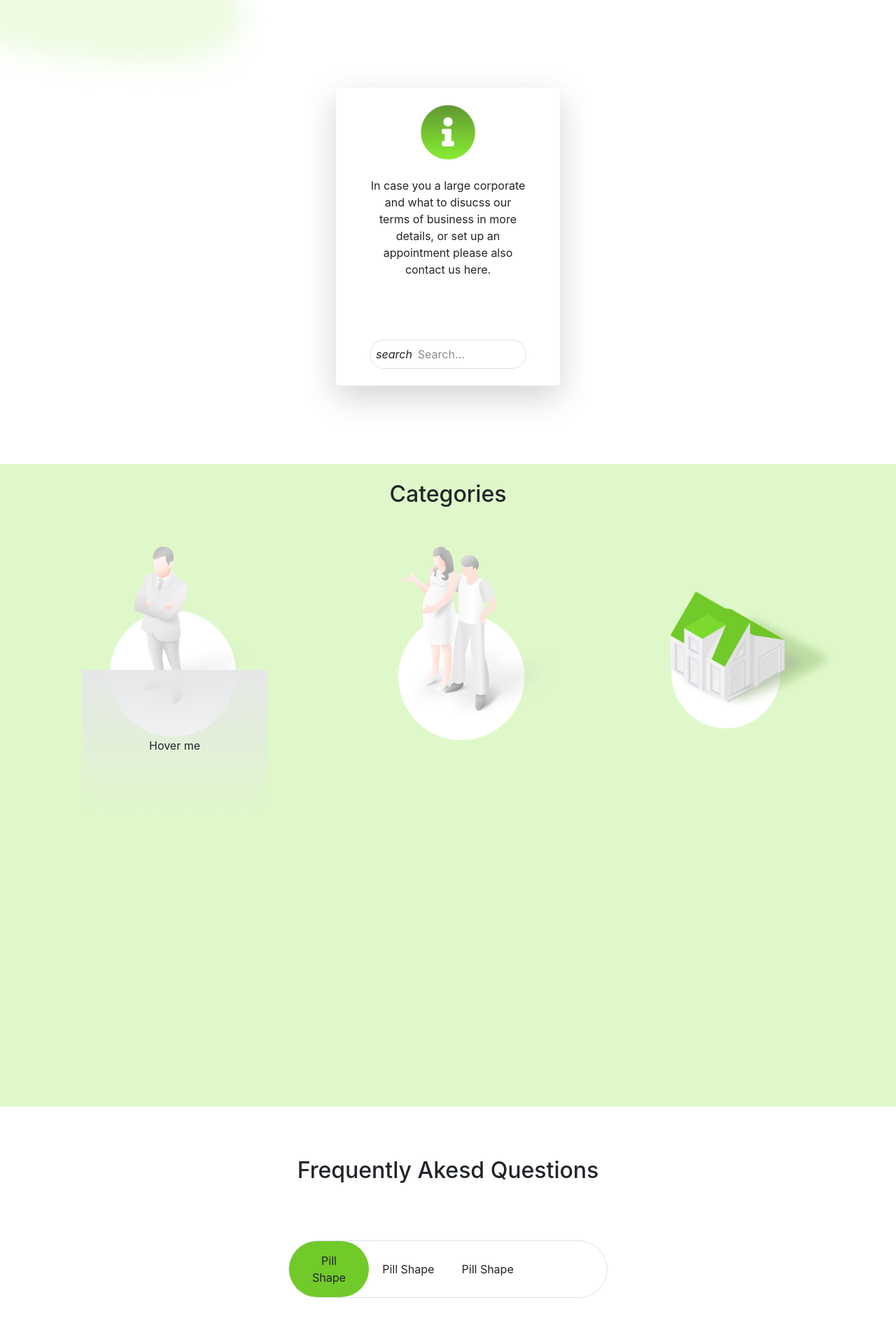
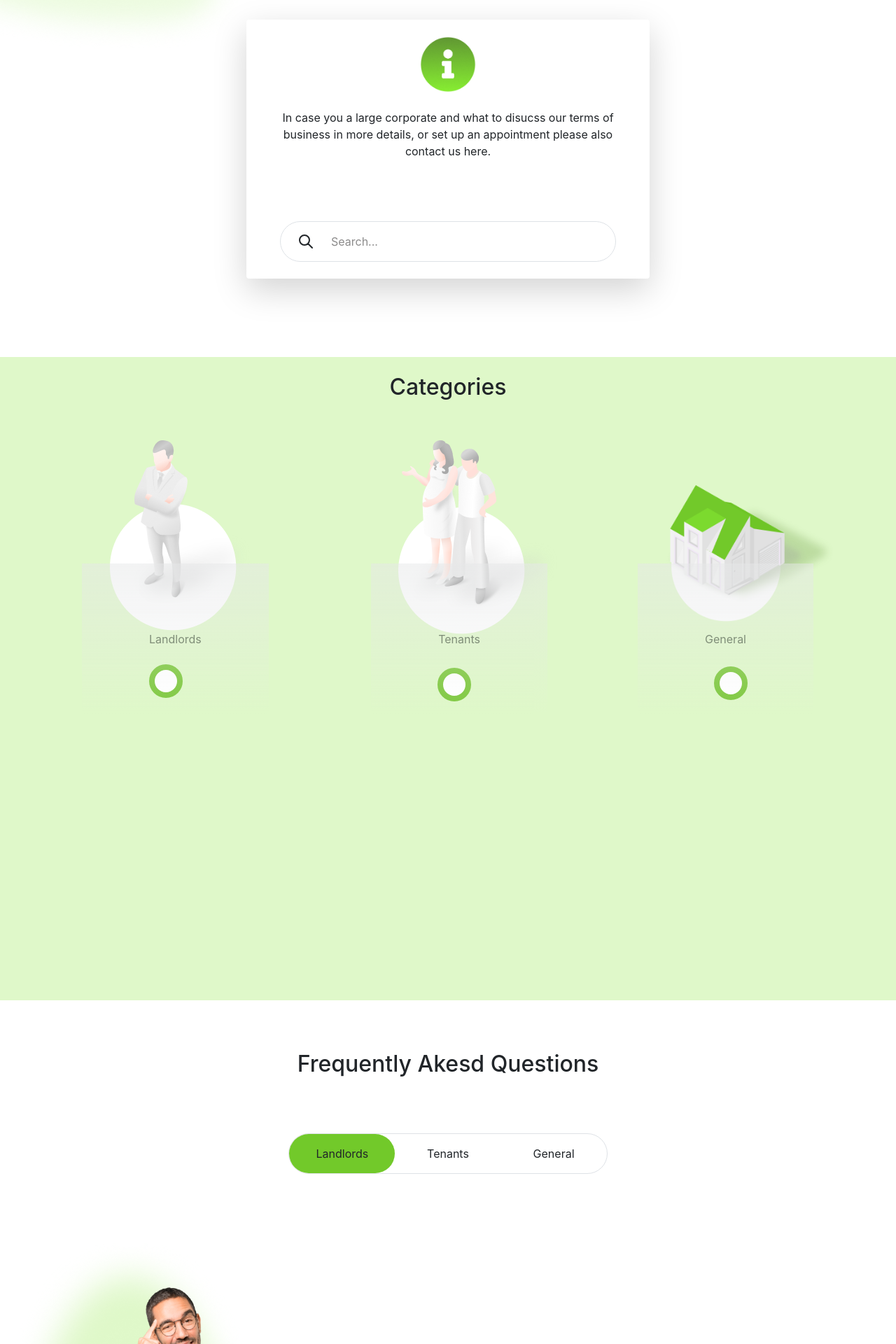
Before and after one commit to muzammalrahim/Rental-Shield, a React (Create React App) app: page /faq in a window 1280 px wide. Shown: the part 740-2660 px from the top of the page at 70% size. Built offline with nearby package versions, Linux system fonts and the light colour scheme.

Commit message:
code update

```diff
--- a/src/components/Accordion/FaqAccordion.js
+++ b/src/components/Accordion/FaqAccordion.js
@@ -1,7 +1,9 @@
-import React, { Component } from 'react'
+import React, { Component } from "react";
 import Faq from "react-faq-component";
-import {Container, Row, Col} from 'react-bootstrap'
-import FaqBg from '../../assets/images/FaqAccordion.png'
+import { Container, Row, Col } from "react-bootstrap";
+import FaqBg from "../../assets/images/FaqAccordion.png";
+
+
 
 const data = {
   title: "",
@@ -46,10 +48,10 @@ const styles = {
   // bgColor: 'white',
   titleTextColor: "#606060",
   rowTitleColor: "#606060",
-    rowContentColor:"#606060",
-    rowContentTextAlign:"left",
-    arrowIcon:"",
-    arrowColor:"#606060",
+  rowContentColor: "#606060",
+  rowContentTextAlign: "left",
+  arrowIcon: "",
+  arrowColor: "#606060",
   // rowContentColor: 'grey',
   // arrowColor: "red",
 };
@@ -60,46 +62,66 @@ const config = {
   // tabFocus: true
 };
 
+export default class FaqAccordion extends Component {
 
-export default class FaqAccordion extends Component {
+  constructor() {
+    super()
+    this.state = {
+     TabValue:1
+    }
+}
+
+ TabchangeHandler=(value)=>{
+      this.setState({TabValue:value})
+  }
+
   render() {
+    let {TabValue} = this.state
     return (
       <div>
+        <Container fluid>
+          <Row className="items-center mt-4">
+            <Col lg="5" md="12" sm="12" className="m-auto">
+              <br /> <br />
+              <h2>Frequently Akesd Questions</h2> <br /> <br /> <br />
+              <div class="flex rounded-full border-grey-light border mx-4">
+                <button onClick={(e)=>this.TabchangeHandler(1)}
+                className={`w-4/12  rounded-full py-3 px-6 ${TabValue === 1 ? "bg-green-900" : ""}`}
+               >
+                 Landlords
+                </button>
+                <button onClick={(e)=>this.TabchangeHandler(2)}
+               className={`w-4/12  rounded-full py-3 px-6 ${TabValue === 2 ? "bg-green-900" : ""}`}
 
-            <Container fluid>
-                <Row  className ="items-center mt-4">
-
-                    <Col  lg="5" md="12" sm="12" className="m-auto">
-                        <br/>   <br/>
-                    <h2>Frequently Akesd Questions</h2>   <br/>  <br/>  <br/>
-                    <div class="flex rounded-full border-grey-light border mx-4">
-                    <button class="w-25 bg-green-900 rounded-full py-3 px-6">Pill Shape</button>
-                    <button class="w-25 rounded-full py-3 px-6...">Pill Shape</button>
-                    <button class=" w-25 rounded-full py-3 px-6...">Pill Shape</button>
-
+                >
+                  Tenants
+                </button>
+                <button onClick={(e)=>this.TabchangeHandler(3)}
+                className={`w-4/12  rounded-full py-3 px-6 ${TabValue === 3 ? "bg-green-900" : ""}`}
+                >
+                  General
+                </button>
               </div>
-
             </Col>
           </Row>
-                <Row className ="items-center">
-                    <Col lg="5" md="12" sm="12"  className="min-h-screen">
-                        <div className="bg-contain bg-no-repeat bg-center faq-bg no-repeat min-h-screen" style={{ backgroundImage:`url(${FaqBg})` }}>
-
-                        </div>
+          <Row className="items-center">
+            <Col lg="5" md="12" sm="12" className="min-h-screen">
+              <div
+                className="bg-contain bg-no-repeat bg-center faq-bg no-repeat min-h-screen"
+                style={{ backgroundImage: `url(${FaqBg})` }}
+              ></div>
             </Col>
-                    <Col lg="7" md="12" sm="12" className="text-center lg:text-left md:faq-content">
-                        <Faq
-                            data={data}
-                            styles={styles}
-                            config={config}
-                        />
+            <Col
+              lg="7"
+              md="12"
+              sm="12"
+              className="text-center lg:text-left md:faq-content"
+            >
+             <Faq data={data} styles={styles} config={config} />
             </Col>
           </Row>
         </Container>
-
-
-
       </div>
-        )
+    );
   }
 }
--- a/src/components/Cards/FaqCard.js
+++ b/src/components/Cards/FaqCard.js
@@ -1,23 +1,28 @@
-import React, { Component } from 'react'
-import SearchBox from "../SearchBox/FaqSearchBox"
-import cardIcon from '../../assets/images/FaqcardIcon.png'
+import React, { Component } from "react";
+import SearchBox from "../SearchBox/FaqSearchBox";
+import cardIcon from "../../assets/images/FaqcardIcon.png";
 
 export default class FaqCard extends Component {
   render() {
     return (
       <div>
-                <div class="max-w-xs rounded overflow-hidden shadow-lg p-4 mb-28 mx-auto">
-  <img class="m-auto max-h-20" src={cardIcon} alt="Sunset in the mountains"/>
+        <div class="max-w-xl rounded overflow-hidden shadow-lg p-4 mb-28 mx-auto">
+          <img
+            class="m-auto max-h-20"
+            src={cardIcon}
+            alt="Sunset in the mountains"
+          />
           <div class="px-6 py-4">
             <p class="text-grey-darker text-base">
-    In case you a large corporate and what to disucss our terms of business in more details, or set up an appointment please also contact us here.
+              In case you a large corporate and what to disucss our terms of
+              business in more details, or set up an appointment please also
+              contact us here.
             </p>
           </div>
-  <div class="px-6 py-4">
-  </div>
- <SearchBox/>
+          <div class="px-6 py-4"></div>
+          <SearchBox />
         </div>
       </div>
-        )
+    );
   }
 }
--- a/src/components/FaqCategory/FaqCategories.js
+++ b/src/components/FaqCategory/FaqCategories.js
@@ -1,8 +1,9 @@
-import React, { Component } from 'react'
-import {Container, Row, Col} from 'react-bootstrap'
-import General from '../../assets/images/FaqCategoriesGeneral.png'
-import Tenants from '../../assets/images/FaqCategoriesTenants.png'
-import Landlords from '../../assets/images/FaqCategoriesLandlords.png'
+import React, { Component } from "react";
+import { Container, Row, Col } from "react-bootstrap";
+import General from "../../assets/images/FaqCategoriesGeneral.png";
+import Tenants from "../../assets/images/FaqCategoriesTenants.png";
+import Landlords from "../../assets/images/FaqCategoriesLandlords.png";
+import FaqAccordianIcon from "../../assets/images/FaqAccordianIcon.svg";
 
 export default class FaqCategories extends Component {
   render() {
@@ -10,39 +11,77 @@ export default class FaqCategories extends Component {
       <div>
         <div className="bg-lightgreen">
           <Container>
-                <br/>
+            <br />
             <h2>Categories</h2>
-                <br/>  <br/>
+            <br /> <br />
+            <Row className="items-center">
+              <Col lg="4" md="4" sm="12" className="min-h-screen">
+                <div className="m-auto bg-no-repeat bg-center faq-bg no-repeat min-h-screen relative">
+                  <img
+                    class="m-auto"
+                    src={Landlords}
+                    alt="Sunset in the mountains"
+                  />
 
-                <Row className ="items-center">
-                    <Col lg="4" md="4" sm="12"  className="min-h-screen">
-                        <div className="m-auto bg-no-repeat bg-center faq-bg no-repeat min-h-screen relative">
-                        <img class="m-auto" src={Landlords} alt="Sunset in the mountains"/>
-                        <button type="button" class="top-44 left-8  absolute bg-gradient-to-b from-silver-100 to-blue-500 p-24	 hover:from-pink-500 hover:to-yellow-500 ...">
-  Hover me
+                  <button
+                    type="button"
+                    class="top-44 left-8 opacity-50 absolute bg-gradient-to-b from-silver-100 to-blue-500 p-24	 hover:from-pink-500 hover:to-yellow-500 ..."
+                  >
+                    Landlords
                   </button>
-                        </div>
-
-                    </Col>
-                    <Col lg="4" md="4" sm="12"  className="min-h-screen">
-                        <div className="m-auto bg-contain bg-no-repeat bg-center faq-bg no-repeat min-h-screen" >
-                        <img class="m-auto" src={Tenants} alt="Sunset in the mountains"/>
+                  <div
+                    class=" md:mx-auto lg:ml-32  mt-12
+                  rounded-full h-12 w-12 flex items-center justify-center bg-white border-8 border-solid  border-green-200  "
+                  ></div>
                 </div>
               </Col>
-                    <Col lg="1" md="1" sm="12"  className="min-h-screen">
+              <Col lg="4" md="4" sm="12" className="min-h-screen">
+                <div className="m-auto bg-contain bg-no-repeat bg-center faq-bg no-repeat min-h-screen">
+                  <img
+                    class="m-auto"
+                    src={Tenants}
+                    alt="Sunset in the mountains"
+                  />
+                  <button
+                    type="button"
+                    class="top-44 right-12  opacity-50  absolute bg-gradient-to-b from-silver-100 to-blue-500 p-24	 hover:from-pink-500 hover:to-yellow-500 ..."
+                  >
+                    Tenants
+                  </button>
 
-                    </Col>
-                    <Col lg="3" md="3" sm="12"  className="min-h-screen">
-                        <div className="m-auto bg-contain bg-no-repeat bg-center faq-bg no-repeat min-h-screen" >
-                        <img class="m-auto pl-2 pt-16" src={General} alt="Sunset in the mountains"/>
+                  <div
+                    class="ml-40 mt-12
+                  rounded-full h-12 w-12 flex items-center
+                  justify-center bg-white border-8 border-solid
+                   border-green-200  "
+                  ></div>
                 </div>
               </Col>
+              <Col lg="1" md="1" sm="12" className="min-h-screen"></Col>
+              <Col lg="3" md="3" sm="12" className="min-h-screen">
+                <div className="m-auto bg-contain bg-no-repeat bg-center faq-bg no-repeat min-h-screen">
+                  <img
+                    class="m-auto pl-2 pt-16"
+                    src={General}
+                    alt="Sunset in the mountains"
+                  />
+                  <button
+                    type="button"
+                    class="top-44 right-12  opacity-50 absolute bg-gradient-to-b from-silver-100 to-blue-500 p-24	 hover:from-pink-500 hover:to-yellow-500 ..."
+                  >
+                    General
+                  </button>
+                  <div
+                    class="mb-auto ml-20 mt-16
 
+                  rounded-full h-12 w-12 flex items-center justify-center bg-white border-8 border-solid  border-green-200  "
+                  ></div>
+                </div>
+              </Col>
             </Row>
           </Container>
         </div>
-
       </div>
-        )
+    );
   }
 }
--- a/src/components/SearchBox/FaqSearchBox.js
+++ b/src/components/SearchBox/FaqSearchBox.js
@@ -1,17 +1,28 @@
-import React, { Component } from 'react'
+import React, { Component } from "react";
 
 export default class FaqSearchBox extends Component {
   render() {
     return (
-
       <div class="flex rounded-full border-grey-light border mx-4">
         <button>
-	  <span class="w-auto flex justify-end items-center text-grey p-2">
-		  <i class="material-icons text-sm">search</i>
+          <span class="w-auto flex justify-end items-center text-grey  py-3 px-4">
+
+            <svg class="w-6 h-6"
+            fill="none" stroke="currentColor"
+            viewBox="0 0 24 24"
+             xmlns="http://www.w3.org/2000/svg"><path
+              stroke-linecap="round" stroke-linejoin="round"
+               stroke-width="2" d="M21 21l-6-6m2-5a7 7 0 11-14 0 7 7 0 0114 0z">
+                 </path>
+                 </svg>
           </span>
         </button>
-	    <input class="w-full rounded mr-4" type="text" placeholder="Search..."/>
+        <input
+          class="w-full rounded mr-4 focus:ring-blue-600"
+          type="text"
+          placeholder="Search..."
+        />
       </div>
-        )
+    );
   }
 }
--- a/src/pages/Faq.js
+++ b/src/pages/Faq.js
@@ -28,8 +28,8 @@ export default class Faq extends Component {
                  <FaqCategories/>
                 {/* categories */}
 
-    {/* FAQ */}
-    <FaqAccordion/>
+                 {/* FAQ */}
+                 <FaqAccordion/>
                     {/* FAQ */}
 
                   {/* Footer */}
--- a/tailwind.config.js
+++ b/tailwind.config.js
@@ -33,12 +33,13 @@ module.exports = {
       black:'#000000',
       lightgreen:'#DFF8C9',
       green:{
+        200: '#7fc940',
         400: '#609732',
         500: '#87ED31',
         600: '#72C92A',
         700: '#DFF8C9',
         800: '#F3FDEA',
-        900:'#72C92A'
+        900:'#72C92A',
 
       },
       gray:{
@@ -47,6 +48,7 @@ module.exports = {
         600:'#F9F9F9',
       },
       silver:{
+        50:'#E5E7EB',
         100:'#E6E7E8',
       }
     },
```
Also changed, not shown: src/components/Banners/FaqBanner.js (+27 -24 lines), src/components/FAQ/Faq.js (+28 -24 lines), src/assets/images/FaqAccordianIcon.svg (added), src/assets/images/FaqFrequentlyAskQImg.png (added). Lines whose indentation alone changed are shown as unchanged.
